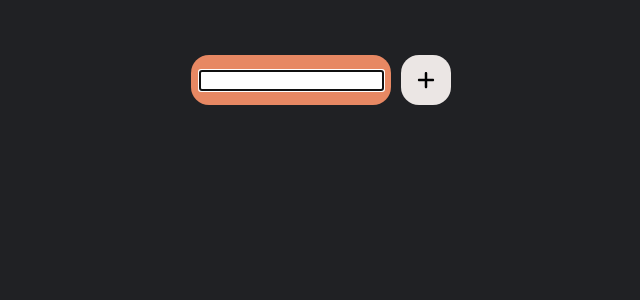
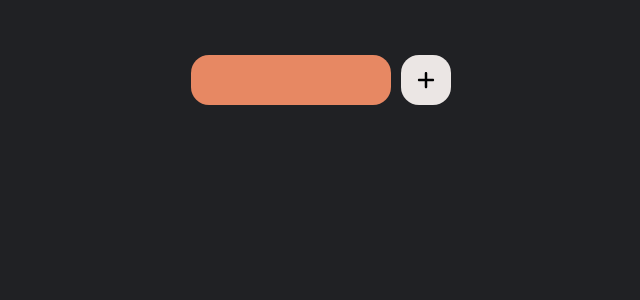
Before and after one commit to tiMURtSE/list-hell, a React (Vite) app: page / in a window 1280 px wide. Both pictures are taken after a click on the button 235 px from the left and 80 px from the top of the page. Shown: the top 300 px of the page, without its empty margins (19-659 px from the left). Built offline with nearby package versions, Linux system fonts and the light colour scheme.

Commit message:
Добавлена вся реализация с табами

```diff
--- a/src/components/Tab/Tab.module.css
+++ b/src/components/Tab/Tab.module.css
@@ -4,7 +4,9 @@
 
 .tab {
 	min-width: 200px;
+	max-width: 300px;
 	min-height: 100%;
+	padding: 0 15px;
 	border-radius: var(--border-radius-medium);
 
 	background-color: var(--color-bisque);
--- a/src/components/Tab/Tab.tsx
+++ b/src/components/Tab/Tab.tsx
@@ -11,13 +11,14 @@ interface Props extends ButtonHTMLAttributes<HTMLButtonElement> {
 }
 
 function Tab({ tab, ...props }: Props) {
-	const { setTabs, activeTab } = useContext(TabContext) as IContext;
+	const { setTabs, activeTab, setActiveTab } = useContext(TabContext) as IContext;
 	const isTabActive = activeTab?.id === tab.id;
 
 	const changeTabTitle = () => {
 		const newTab = { ...tab, isTitleChanging: true } as ITab;
 		const updatedTabs = LocalStorage.setTab(newTab);
 
+		setActiveTab(tab);
 		setTabs(updatedTabs);
 	};
 
@@ -25,6 +26,7 @@ function Tab({ tab, ...props }: Props) {
 		<div className={styles.wrapper}>
 			<button
 				className={classNames(styles.tab, { [styles.active]: isTabActive })}
+				onClick={() => setActiveTab(tab)}
 				onDoubleClick={changeTabTitle}
 				{...props}
 			>
--- a/src/components/UI/TextField/TextField.module.css
+++ b/src/components/UI/TextField/TextField.module.css
@@ -0,0 +1,13 @@
+.input {
+	width: 170px;
+	border: none;
+
+	text-align: center;
+
+	background-color: transparent;
+	font: inherit;
+}
+
+.input:focus {
+	outline: none;
+}
--- a/src/components/UI/TextField/TextField.tsx
+++ b/src/components/UI/TextField/TextField.tsx
@@ -2,13 +2,14 @@ import { useContext, useRef, FormEvent } from "react";
 import { IContext, ITab } from "../../../types";
 import { TabContext } from "../../../hooks/useContext";
 import { LocalStorage } from "../../../utils/LocalStorage";
+import styles from "./TextField.module.css";
 
 type Props = {
 	tab: ITab;
 };
 
 function TextField({ tab }: Props) {
-	const { tabs, setTabs } = useContext(TabContext) as IContext;
+	const { tabs, setTabs, setActiveTab } = useContext(TabContext) as IContext;
 	const inputRef = useRef<HTMLInputElement>(null);
 
 	const handleSubmitNewTabTitle = (event: FormEvent) => {
@@ -21,18 +22,36 @@ function TextField({ tab }: Props) {
 
 			setTabs(updatedTabs);
 		} else {
-			// return deleteTab();
+			const isConfirmed = confirm("Темы без навзания будет удалена. Удалить тему?");
+
+			if (isConfirmed) deleteTab();
 		}
 	};
 
-	const deleteTab = () => {};
+	const deleteTab = () => {
+		const updatedTabs = LocalStorage.deleteTab(tab);
+		const tabPosition = tabs.findIndex((item) => item.id === tab.id);
+
+		if (tabPosition) {
+			setActiveTab(tabs[tabPosition - 1]);
+		} else {
+			setActiveTab(tabs[tabPosition + 1]);
+		}
+
+		setTabs(updatedTabs);
+	};
 
 	return (
-		<form onSubmit={handleSubmitNewTabTitle}>
+		<form
+			className={styles["form"]}
+			onSubmit={handleSubmitNewTabTitle}
+		>
 			<input
 				type="text"
+				className={styles["input"]}
 				defaultValue={tab.title}
 				ref={inputRef}
+				onBlur={handleSubmitNewTabTitle}
 				autoFocus
 			/>
 		</form>
--- a/src/index.css
+++ b/src/index.css
@@ -25,6 +25,7 @@ body {
 
 button {
 	border: none;
+	padding: 0;
 	background-color: inherit;
 	color: inherit;
 	font: inherit;
--- a/src/utils/LocalStorage.ts
+++ b/src/utils/LocalStorage.ts
@@ -47,14 +47,12 @@ export class LocalStorage {
 	}
 
 	static deleteTab(tabToDelete: ITab) {
-		const tabs = localStorage.getItem("tabs");
+		const tabs = localStorage.getItem("tabs") as string;
 
-		if (tabs) {
-			let parsedTabs = JSON.parse(tabs) as ITab[];
+		let parsedTabs = JSON.parse(tabs) as ITab[];
 
-			parsedTabs = parsedTabs.filter((tab) => tab.id !== tabToDelete.id);
-			localStorage.setItem("tabs", JSON.stringify(parsedTabs));
-			return parsedTabs;
-		}
+		parsedTabs = parsedTabs.filter((tab) => tab.id !== tabToDelete.id);
+		localStorage.setItem("tabs", JSON.stringify(parsedTabs));
+		return parsedTabs;
 	}
 }
```
